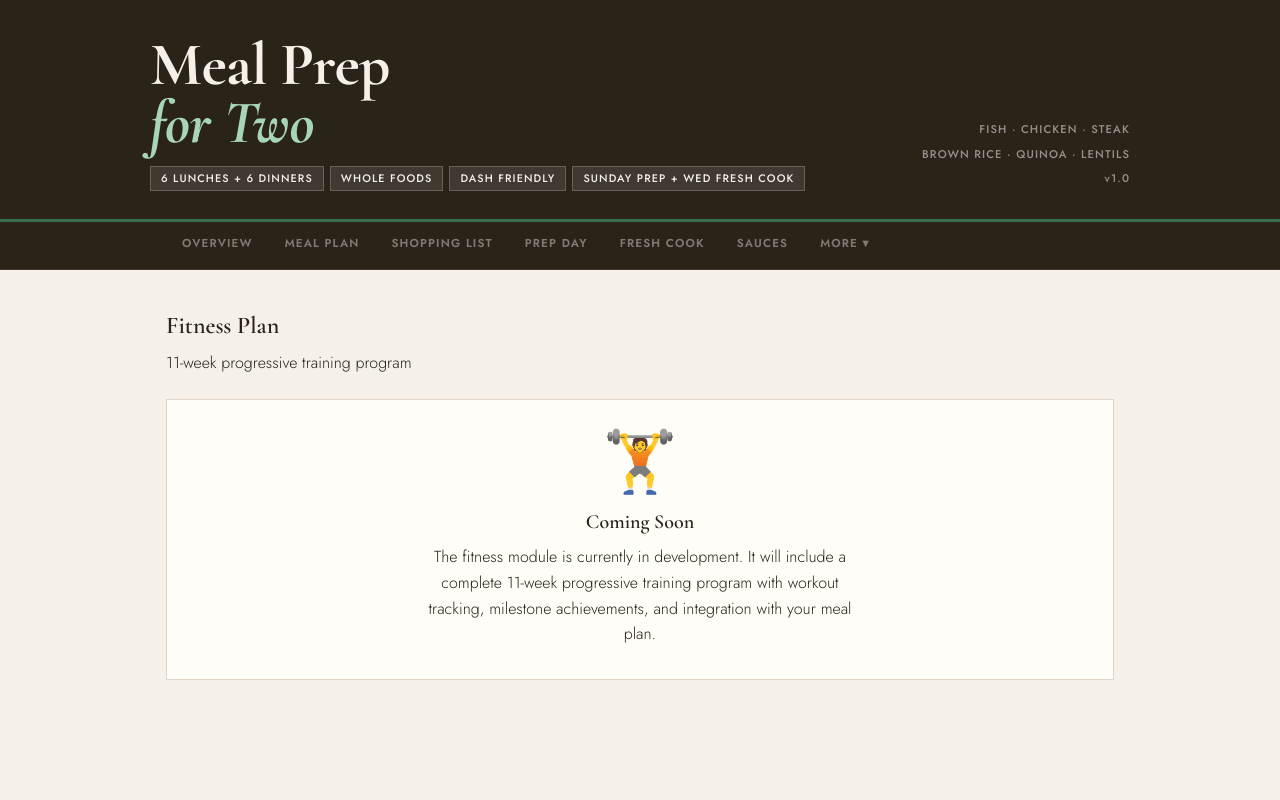
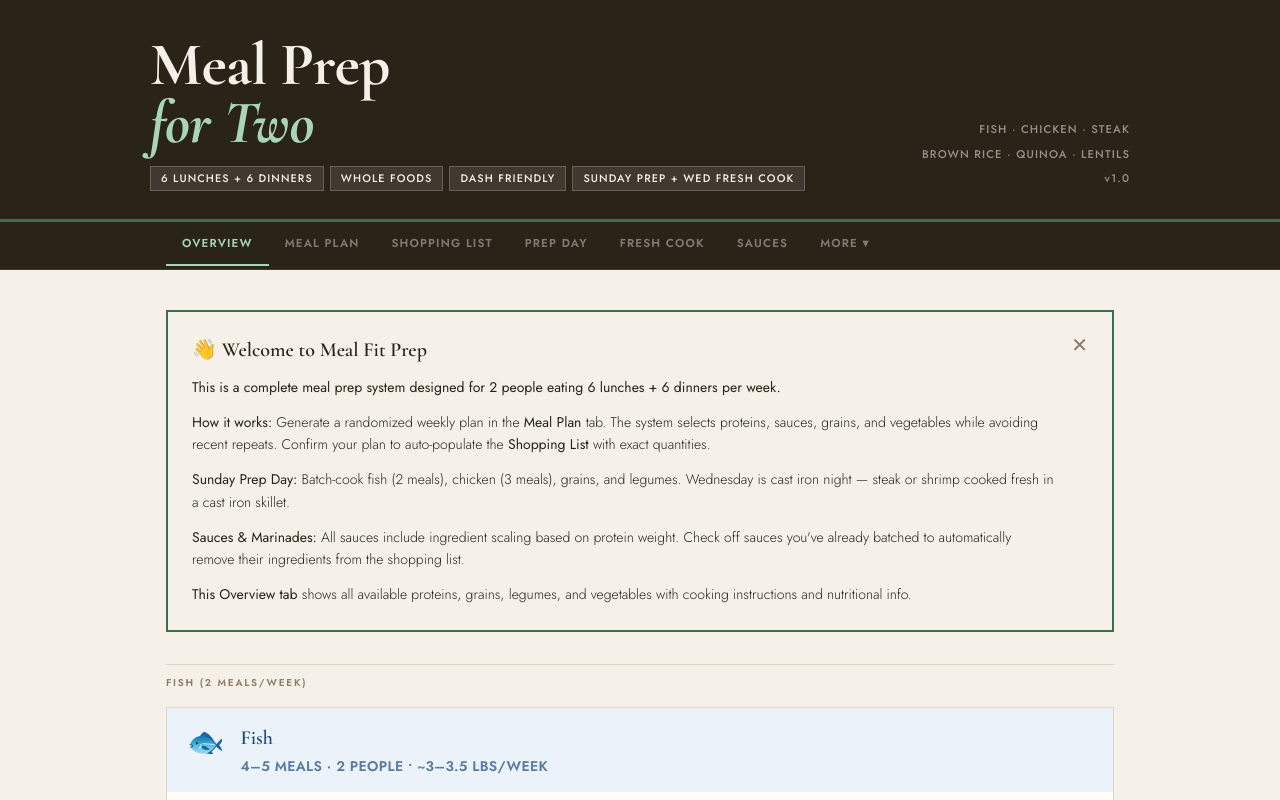
Before and after one commit to masontrang-dev/meal-fit-prep, a Vue app: page /overview#/fitness in a window 1280 px wide. Shown: the top 800 px of the page. Built offline with nearby package versions, Linux system fonts and the light colour scheme.

Commit message:
Update Overview url

```diff
--- a/src/components/layout/AppNav.vue
+++ b/src/components/layout/AppNav.vue
@@ -125,7 +125,7 @@
 import type { NavItem } from "@/types/common.types";
 
 const mealNavItems: NavItem[] = [
-  { label: "Overview", path: "/meal/proteins", section: "meal" },
+  { label: "Overview", path: "/overview", section: "meal" },
   { label: "Meal Plan", path: "/meal/fridge", section: "meal" },
   { label: "Shopping List", path: "/meal/shopping", section: "meal" },
   { label: "Prep Day", path: "/meal/prep", section: "meal" },
--- a/src/router/index.ts
+++ b/src/router/index.ts
@@ -1,14 +1,14 @@
-import { createRouter, createWebHashHistory } from "vue-router";
+import { createRouter, createWebHistory } from "vue-router";
 
 const router = createRouter({
-  history: createWebHashHistory(),
+  history: createWebHistory(import.meta.env.BASE_URL),
   routes: [
     {
       path: "/",
-      redirect: "/meal/proteins",
+      redirect: "/overview",
     },
     {
-      path: "/meal/proteins",
+      path: "/overview",
       name: "proteins-grains",
       component: () => import("../views/meal/ProteinsGrainsView.vue"),
     },
```
